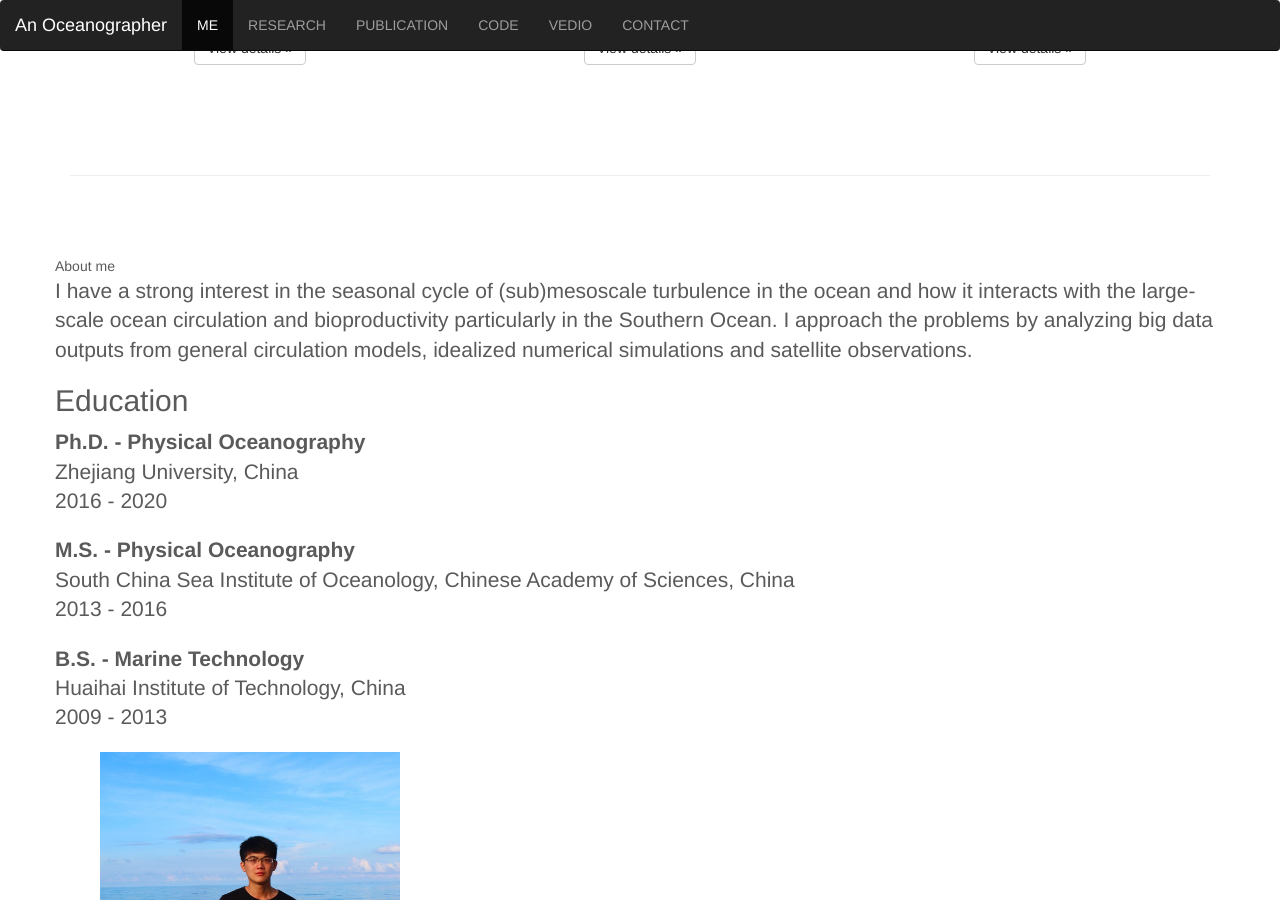
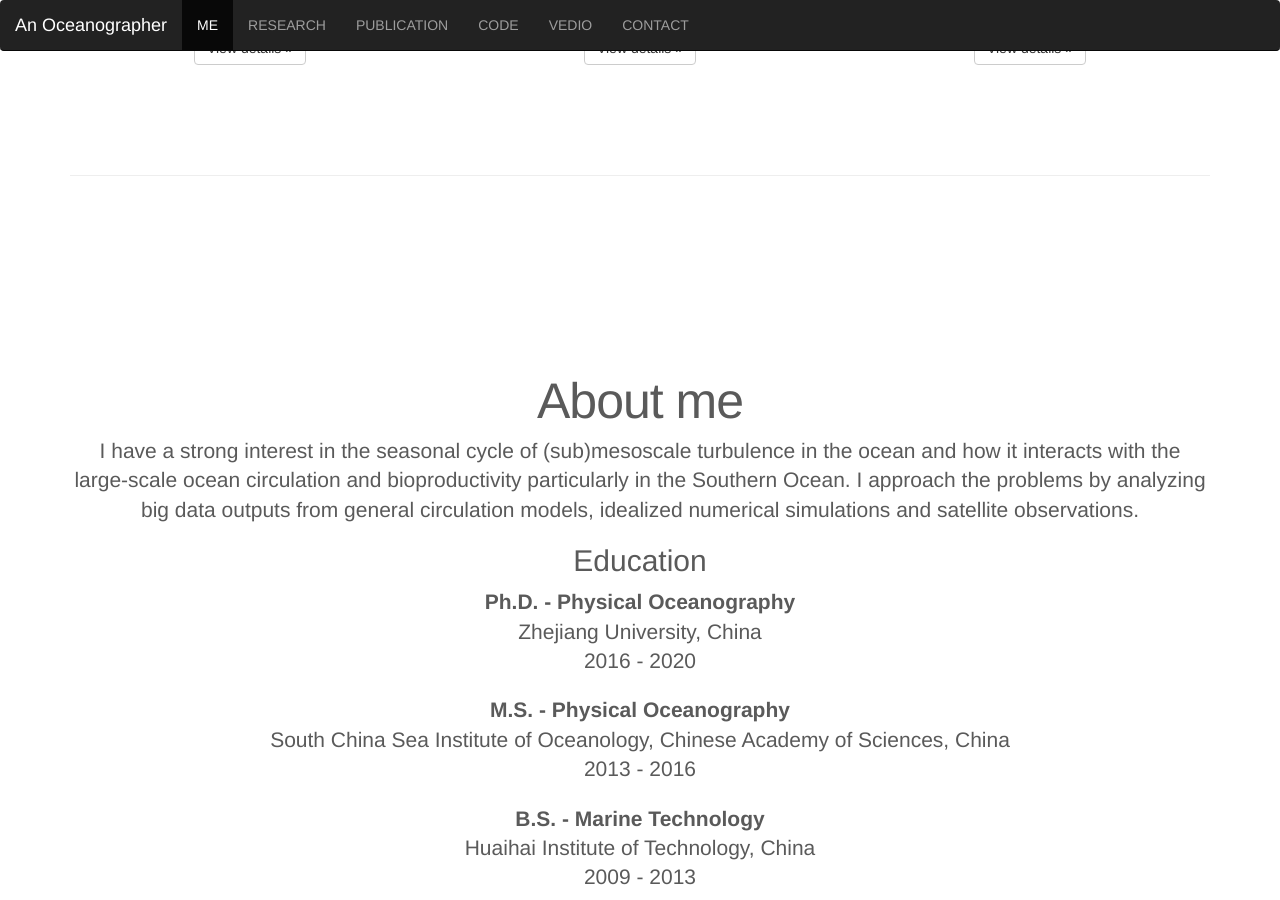
Before and after one commit to liutongya/liutongya.github.io, a Jekyll site: the page built from index.html, in a window 1280 px wide and 900 px high, scrolled down 1039 px. Built offline with Jekyll 4.4.1, drawn with Linux system fonts in a browser that asks for light colours.

Commit message:
Update index.html

```diff
--- a/index.html
+++ b/index.html
@@ -56,9 +56,9 @@
       <hr class="featurette-divider">
       <div id="about">
         <div class="row featurette">
-          <div class="col-md-12>
+          <div class="col-lg-12 text-center">
 
-            <h2 class="text-center">About me</h2>
+            <h2 class="featurette-heading">About me</h2>
             <p class="lead">I have a strong interest in the seasonal cycle of (sub)mesoscale turbulence in the ocean and how it interacts with the large-scale ocean circulation and bioproductivity particularly in the Southern Ocean. I approach the problems by analyzing big data outputs from general circulation models, idealized numerical simulations and satellite observations.</p>
             </p>
             <h2>Education</h2>
```
